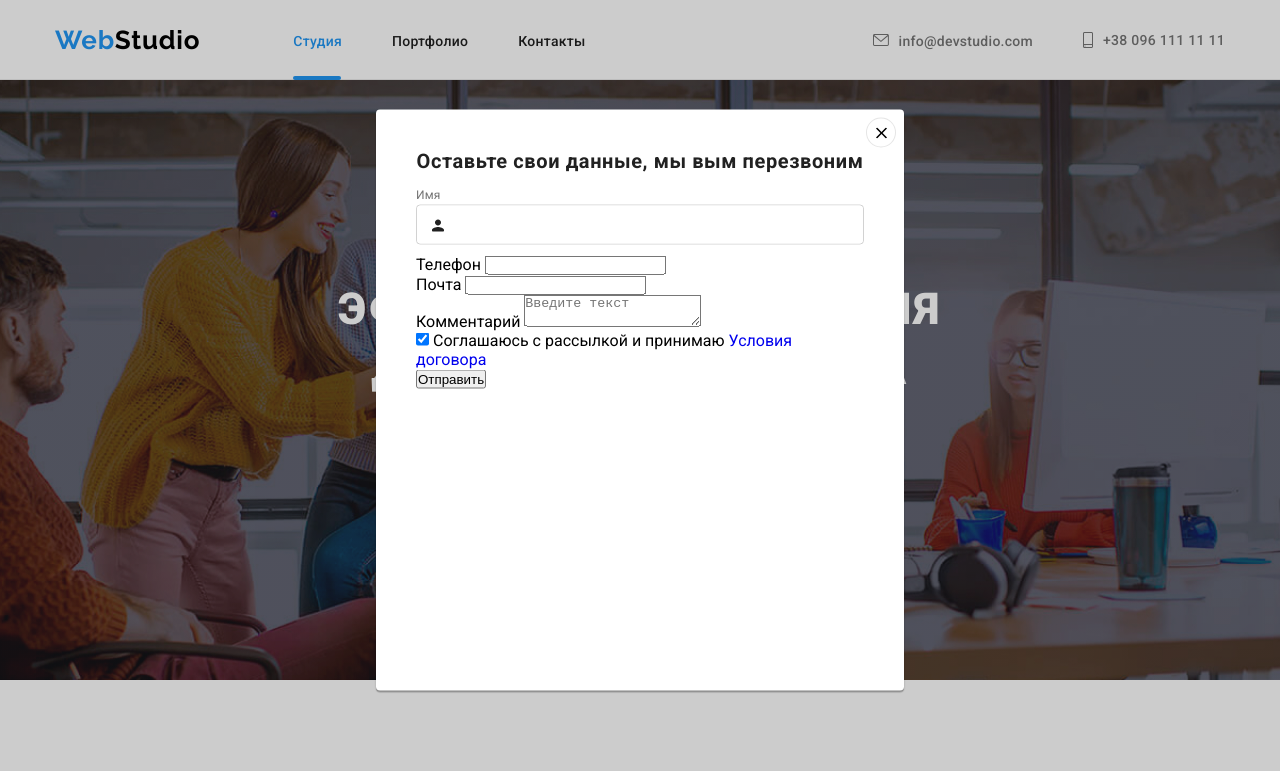
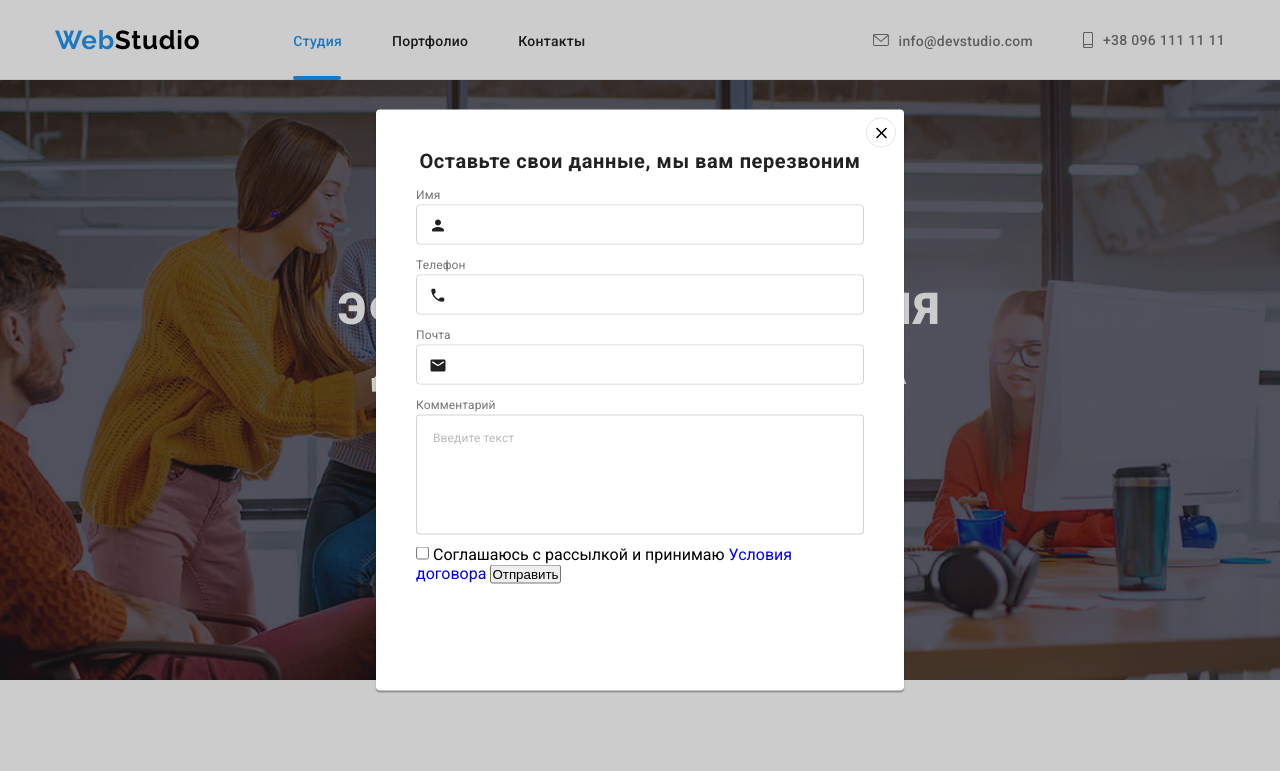
Before and after one commit to polygor1/goit-markup-hw-06, a plain HTML site: page index.html in a window 1280 px wide. Both pictures are taken after a click on the link "Заказать услугу". Shown: the top 771 px of the page. Drawn offline with Linux system fonts and the light colour scheme.

Commit message:
2106142228

```diff
--- a/css/styles.css
+++ b/css/styles.css
@@ -34,7 +34,7 @@
   margin: 0;
   padding: 0;
   text-decoration: none;
-  outline: none
+  outline: none;
 }
 img {
   display: block;
@@ -92,8 +92,8 @@ ul {
   margin: 0 auto;
 }
 .touch-transform {
-  transition-property: color, fill, background-color,
-    border, box-shadow, opacity, transform;
+  transition-property: color, fill, background-color, border, box-shadow,
+    opacity, transform;
   transition-duration: 1250ms;
   transition-timing-function: cubic-bezier(0.4, 0, 0.2, 1);
 }
@@ -641,6 +641,7 @@ ul {
   overflow: hidden;
   z-index: 3;
 }
+
 .callback-ico {
   position: absolute;
   margin: 11px 12px;
@@ -668,8 +669,26 @@ ul {
   fill: var(--ico-accent-color);
 }
 
+.callback-label-comment {
+  width: 100%;
+  height: 120px;
+  border: 1px solid #21212133;
+  box-sizing: border-box;
+  border-radius: 4px;
+  overflow: hidden;
+  padding: 12px 16px;
+  resize: none;
+}
 
-
+.callback-label-comment::placeholder {
+  font-family: Roboto;
+  font-style: normal;
+  font-weight: 400;
+  font-size: 12px;
+  line-height: 1.667;
+  letter-spacing: 0.01em;
+  color: #75757580;
+}
 
 /* === PORTFOLIO === */
 
--- a/index.html
+++ b/index.html
@@ -434,7 +434,7 @@
         </svg>
       </button>
       <div class="callback" role="group">
-        <h2>Оставьте свои данные, мы вым перезвоним</h2>
+        <h2>Оставьте свои данные, мы вам перезвоним</h2>
         <form class="callback-form">
           <label class="callback-label">
             <p class="callback-label-text">Имя</p>
@@ -445,32 +445,33 @@
               <input type="text" name="name" autofocus class="callback-label-input" />
             </div>
           </label>
-          <div>
-            <label>
-              Телефон
-              <input type="tel" name="tel" />
-            </label>
-          </div>
-          <div>
-            <label>
-              Почта
-              <input type="email" name="email" />
-            </label>
-          </div>
-          <div>
-            <label>
-              Комментарий
-              <textarea name="feedback" placeholder="Введите текст"></textarea>
-            </label>
-          </div>
-          <div>
-            <label>
-              <input type="checkbox" name="hobby" value="consent" checked />
-              <a> Соглашаюсь с рассылкой и принимаю </a>
-              <a href="#">Условия договора</a>
-            </label>
-          </div>
-
+          <label class="callback-label">
+            <p class="callback-label-text">Телефон</p>
+            <div class="callback-label-wraper touch-transform">
+              <svg class="callback-ico touch-transform" width="18" height="18">
+                <use href="./images/ico-ns.svg#icon-phone"></use>
+              </svg>
+              <input type="tel" name="tel" autofocus class="callback-label-input" />
+            </div>
+          </label>
+          <label class="callback-label">
+            <p class="callback-label-text">Почта</p>
+            <div class="callback-label-wraper touch-transform">
+              <svg class="callback-ico touch-transform" width="18" height="18">
+                <use href="./images/ico-ns.svg#icon-email"></use>
+              </svg>
+              <input type="email" name="email" autofocus class="callback-label-input" />
+            </div>
+          </label>
+          <label class="callback-label">
+            <p class="callback-label-text">Комментарий</p>
+            <textarea class="callback-label-comment" name="feedback" placeholder="Введите текст"></textarea>
+          </label>
+          <label>
+            <input type="checkbox" name="hobby" value="consent" />
+            <a> Соглашаюсь с рассылкой и принимаю </a>
+            <a href="#">Условия договора</a>
+          </label>
           <button type="submit">Отправить</button>
         </form>
       </div>
```
